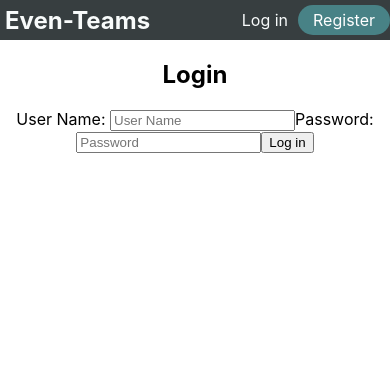
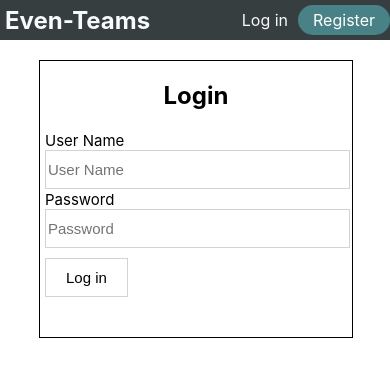
Before and after one commit to DustinHaefele/even-teams-client, a React (Create React App) app: page /login in a window 390 px wide. Shown: the top 376 px of the page. Built offline with nearby package versions, Linux system fonts and the light colour scheme.

Commit message:
mobile fix and conditional homescreen render

```diff
--- a/src/components/LoginForm/LoginForm.js
+++ b/src/components/LoginForm/LoginForm.js
@@ -39,12 +39,18 @@ export default class LoginForm extends React.Component {
     const {error} = this.state;
     return (
       <form onSubmit={this.handleSubmitJwtAuth}>
-        <div>{error && <p>{error}</p>}</div>
-        <label htmlFor='user_name'>User Name: </label>
-        <input required className = 'login_user_name' name='user_name' placeholder='User Name'></input>
-        <label htmlFor='password'>Password: </label>
-        <input required className = 'login_password' name='password' placeholder='Password'></input>
-        <button type='submit'>Log in</button>
+        <div className='error-message'>{error && <p>{error}</p>}</div>
+        <div className='form-input-section'>
+          <label htmlFor='user_name'>User Name</label>
+          <input required className = 'login_user_name' name='user_name' placeholder='User Name'></input>
+        </div>
+        <div className='form-input-section'>
+          <label htmlFor='password'>Password</label>
+          <input required className = 'login_password' name='password' placeholder='Password'></input>
+        </div>
+        <div className='button-div'>
+          <button className='login-button' type='submit'>Log in</button>
+        </div>
       </form>
     )
   }
--- a/src/components/RegisterForm/RegisterForm.js
+++ b/src/components/RegisterForm/RegisterForm.js
@@ -65,8 +65,8 @@ export default class RegisterForm extends React.Component {
           <input required className = 'register-password' name='password' placeholder='Password'></input>
         </div>
         <div className='form-input-section'>
-          <label htmlFor='repeat-password'>Retype Password</label>
-          <input required className = 'register-password' name='repeat-password' placeholder='Retype Password'></input>
+          <label htmlFor='repeat-password'>Re-type Password</label>
+          <input required className = 'register-password' name='repeat-password' placeholder='Re-type Password'></input>
         </div>
         <div className='button-div'>
          <button type='submit' className='register-button'>Register</button>
--- a/src/routes/LoginPage/LoginPage.css
+++ b/src/routes/LoginPage/LoginPage.css
@@ -0,0 +1,53 @@
+.login-page {
+  margin-top: 20px;
+  justify-content: left;
+  width: 80%;
+  margin-left: 10%;
+  border: 1px solid black;
+}
+
+.login-button {
+  padding: 10px 20px;
+  margin: 10px 0;
+}
+
+.login-page form {
+  text-align: left;
+  margin: 5px 5px 30px 5px;
+  /* padding-left: 25%; */
+}
+
+.form-input-section {
+  display: block;
+  text-align: left;
+
+}
+
+.form-input-section input {
+  display: block;
+  height: 35px;
+  width: 99%;
+  font-size: 15px;
+  border: .5px solid lightgray;
+}
+
+.form-input-section label {
+  font-size: 15px;
+}
+
+.button-div button{
+  font-size: 15px;
+  border: .2px solid lightgray;
+  background-color: white;
+}
+
+@media screen and (min-width: 480px) {
+  .login-page {
+    margin-top: 20px;
+    justify-content: left;
+    width: 40%;
+    margin-left: 30%;
+    border: 1px solid black;
+  }
+
+}
--- a/src/routes/LoginPage/LoginPage.js
+++ b/src/routes/LoginPage/LoginPage.js
@@ -1,4 +1,5 @@
 import React from 'react';
+import './LoginPage.css'
 import LoginForm from '../../components/LoginForm/LoginForm'
 
 export default class LoginPage extends React.Component {
@@ -20,9 +21,9 @@ export default class LoginPage extends React.Component {
 
   render() {
     return (
-      <div>
+      <div className='login-page'>
         <h2>Login</h2>
-        <LoginForm handleLoginSuccess={this.handleLoginSuccess}/>
+        <LoginForm className ='login-form' handleLoginSuccess={this.handleLoginSuccess}/>
       </div>
     );
   }
--- a/src/routes/MainPage/MainPage.css
+++ b/src/routes/MainPage/MainPage.css
@@ -11,7 +11,7 @@
 .main_page a {
   color: #f8fbfb;
   text-decoration: none;
-  padding: 10px 30px;
+  padding: 10px 10px 10px 10px;
   border: solid black 1px;
   border-radius: 20px;
   background-color: #373E40;
@@ -24,6 +24,6 @@
 
 .main_page .Main__not-logged-in {
   display: flex;
-  justify-content: space-between;
-  margin: 40px 40%;
+  justify-content: space-around;
+
 }
--- a/src/routes/MainPage/MainPage.js
+++ b/src/routes/MainPage/MainPage.js
@@ -1,6 +1,7 @@
 import React from 'react';
 import { Link } from 'react-router-dom';
 import './MainPage.css'
+import TokenService from '../../services/token-services';
 
 
 function MainPage () {
@@ -11,17 +12,26 @@ function MainPage () {
       <h3>The goal at even teams is to make your pick-up sports as fun as possible.</h3>
       <h4>To get started Choose an option below.</h4>
 
-      <div className='Main__not-logged-in'>
+      {TokenService.hasAuthToken()
+          ? (<div className='Main__not-logged-in'>
+          <Link className = 'main-login'
+            to='/groups'>
+            Go to my groups
+            {' '}
+          </Link>
+          </div>)
+          : (<div className='Main__not-logged-in'>
           <Link className = 'main-login'
             to='/login'>
-          Log in
+            Login
             {' '}
           </Link>
           <Link className = 'main-register'
             to='/register'>
             Register
           </Link>
-      </div>
+        </div>)}
+
         {/* Once you are logged in you can create a group.
         Your group is where you add all of your players whe will be playing in the game.
         Next add all of your players to the group by telling us their name and giving them a skill level.
--- a/src/routes/RegistrationPage/RegistrationPage.css
+++ b/src/routes/RegistrationPage/RegistrationPage.css
@@ -1,8 +1,8 @@
 .registration-page {
   margin-top: 20px;
   justify-content: left;
-  width: 40%;
-  margin-left: 30%;
+  width: 80%;
+  margin-left: 10%;
   border: 1px solid black;
 }
 
@@ -14,7 +14,7 @@
 
 .registration-page form {
   text-align: left;
-  margin: 5px;
+  margin: 5px 5px 30px 5px;
   /* padding-left: 25%; */
 }
 
@@ -40,6 +40,13 @@
 }
 
 
-/* .register-user-name {
-  display: block
-} */
+@media screen and (min-width: 480px) {
+  .registration-page {
+    margin-top: 20px;
+    justify-content: left;
+    width: 40%;
+    margin-left: 30%;
+    border: 1px solid black;
+  }
+
+}
```
Also changed, not shown: src/components/LoginForm/LoginForm.css (deleted). Lines whose indentation alone changed are shown as unchanged.
